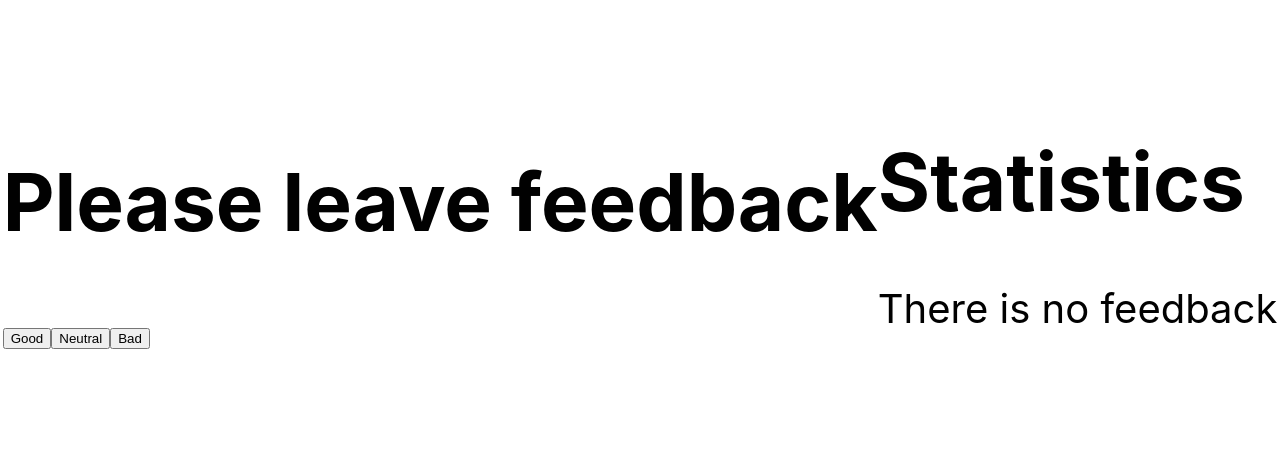
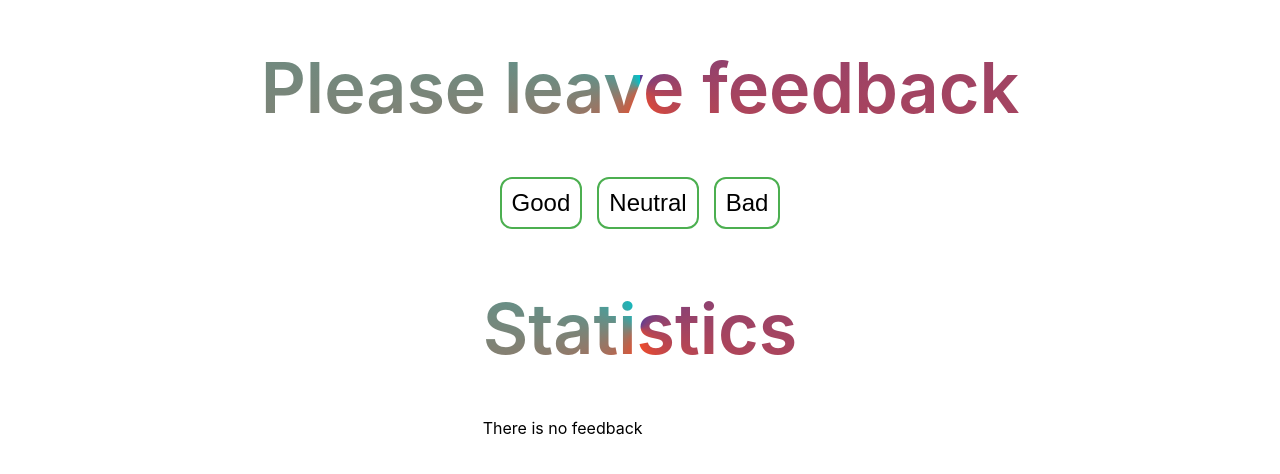
Before and after one commit to IrynkaKol/goit-react-hw-02-feedback, a React (Create React App) app: page / in a window 1280 px wide. Shown: the part 174-648 px from the top of the page. Built offline with nearby package versions, Linux system fonts and the light colour scheme.

Commit message:
add stzled

```diff
--- a/package.json
+++ b/package.json
@@ -4,6 +4,9 @@
   "private": true,
   "homepage": "https://IrynkaKol.github.io/goit-react-hw-02-feedback/",
   "dependencies": {
+    "@emotion/css": "^11.10.5",
+    "@emotion/react": "^11.10.5",
+    "@emotion/styled": "^11.10.5",
     "@testing-library/jest-dom": "^5.16.3",
     "@testing-library/react": "^12.1.4",
     "@testing-library/user-event": "^13.5.0",
--- a/src/components/App.jsx
+++ b/src/components/App/App.jsx
@@ -1,8 +1,9 @@
 import React, { Component } from 'react';
-import Statistics from './Statistics';
-import FeedbackOptions from './FeedbackOptions';
-import Section from './Section';
-import Notification from './Notification';
+import Statistics from '../Statistics/Statistics';
+import FeedbackOptions from '../FeedbackOptions/FeedbackOptions';
+import Section from '../Section/Section';
+import Notification from '../Notification/Notification';
+import { Container } from './App.styled'
 
 export class App extends Component {
   state = {
@@ -66,21 +67,12 @@ export class App extends Component {
     //const total = this.countTotalFeedback();
     //const positivePercentage = this.countPositiveFeedbackPercentage();
     return (
-      <div
-        style={{
-          height: '100vh',
-          display: 'flex',
-          justifyContent: 'center',
-          alignItems: 'center',
-          fontSize: 40,
-          color: '#010101',
-        }}
-      >
+      <Container>
         <Section title="Please leave feedback">
           <FeedbackOptions
             options={['Good', 'Neutral', 'Bad']}
             onLeaveFeedback={this.handleFeedback}
-          />{' '}
+          />
         </Section>
 
         <Section title="Statistics">
@@ -96,7 +88,7 @@ export class App extends Component {
             <Notification message="There is no feedback"></Notification>
           )}
         </Section>
-      </div>
+      </Container>
     );
   }
 }
--- /dev/null
+++ b/src/components/App/App.styled.jsx
@@ -0,0 +1,12 @@
+import styled from '@emotion/styled';
+
+export const Container = styled.div`
+  height: 100vh;
+  display: flex;
+  flex-direction: column;
+  gap: 10px;
+  justify-content: center;
+  align-items: center;
+  font-size: 40;
+  color: #010101;
+`;
--- a/src/components/FeedbackOptions.jsx
+++ b/src/components/FeedbackOptions/FeedbackOptions.jsx
@@ -1,14 +1,15 @@
 import React from 'react';
 //import PropTypes from 'prop-types';
+import {Container, Button} from './FeedbackOptions.styled'
 
 const FeedbackOptions = ({ options, onLeaveFeedback }) => (
-  <div>
+  <Container>
     {options.map((option, index ) => (
-      <button key={index} onClick={() => onLeaveFeedback(option)}>
+      <Button key={index} onClick={() => onLeaveFeedback(option)}>
         {option}
-      </button>
+      </Button>
     ))}
-  </div>
+  </Container>
 );
 export default FeedbackOptions;
 
--- /dev/null
+++ b/src/components/FeedbackOptions/FeedbackOptions.styled.jsx
@@ -0,0 +1,23 @@
+import styled from '@emotion/styled';
+
+export const Container = styled.div`
+  display: flex;
+  gap: 15px;
+  justify-content: center;
+  align-items: center;
+`;
+
+export const Button = styled.button`
+  font-size: 24px;
+  padding: 10px;
+  border-radius: 12px;
+  background-color: white;
+  color: black;
+  border: 2px solid #4caf50;
+  &:hover, &:focus {
+    background-color: #008CBA;
+    color: white;
+    box-shadow: 0 12px 16px 0 rgba(0, 0, 0, 0.24),
+      0 17px 50px 0 rgba(0, 0, 0, 0.19);
+  }
+`;
--- a/src/components/Section.jsx
+++ b/src/components/Section/Section.jsx
@@ -1,10 +1,11 @@
 import React from 'react';
+import { Container, Title } from './Section.styled'
 
 const Section = ({ title, children}) => (
-    <div>
-        <h1>{title}</h1>
+    <Container>
+        <Title>{title}</Title>
         {children}
-    </div>
+    </Container>
 
 );
 
--- /dev/null
+++ b/src/components/Section/Section.styled.jsx
@@ -0,0 +1,13 @@
+import styled from '@emotion/styled';
+
+export const Container = styled.div`
+  padding: 10 px;
+`;
+export const Title = styled.h1`
+  font-size: 70px;
+  font-weight: 600;
+  background-image: conic-gradient(#553c9a, #ee4b2b, #00c2cb);
+  color: transparent;
+  background-clip: text;
+  -webkit-background-clip: text;
+`;
--- /dev/null
+++ b/src/components/Statistics/Statistics.styled.jsx
@@ -0,0 +1 @@
+import styled from '@emotion/styled';
--- a/src/index.js
+++ b/src/index.js
@@ -1,6 +1,6 @@
 import React from 'react';
 import ReactDOM from 'react-dom/client';
-import { App } from 'components/App';
+import { App } from 'components/App/App';
 import './index.css';
 
 ReactDOM.createRoot(document.getElementById('root')).render(
```
Also changed, not shown: src/components/Notification/Notification.jsx (renamed from src/components/Notification.jsx), src/components/Notification/Notification.styled.jsx (added), src/components/Statistics/Statistics.jsx (renamed from src/components/Statistics.jsx), 1 other file (tests, documents, lock files or other folders).
